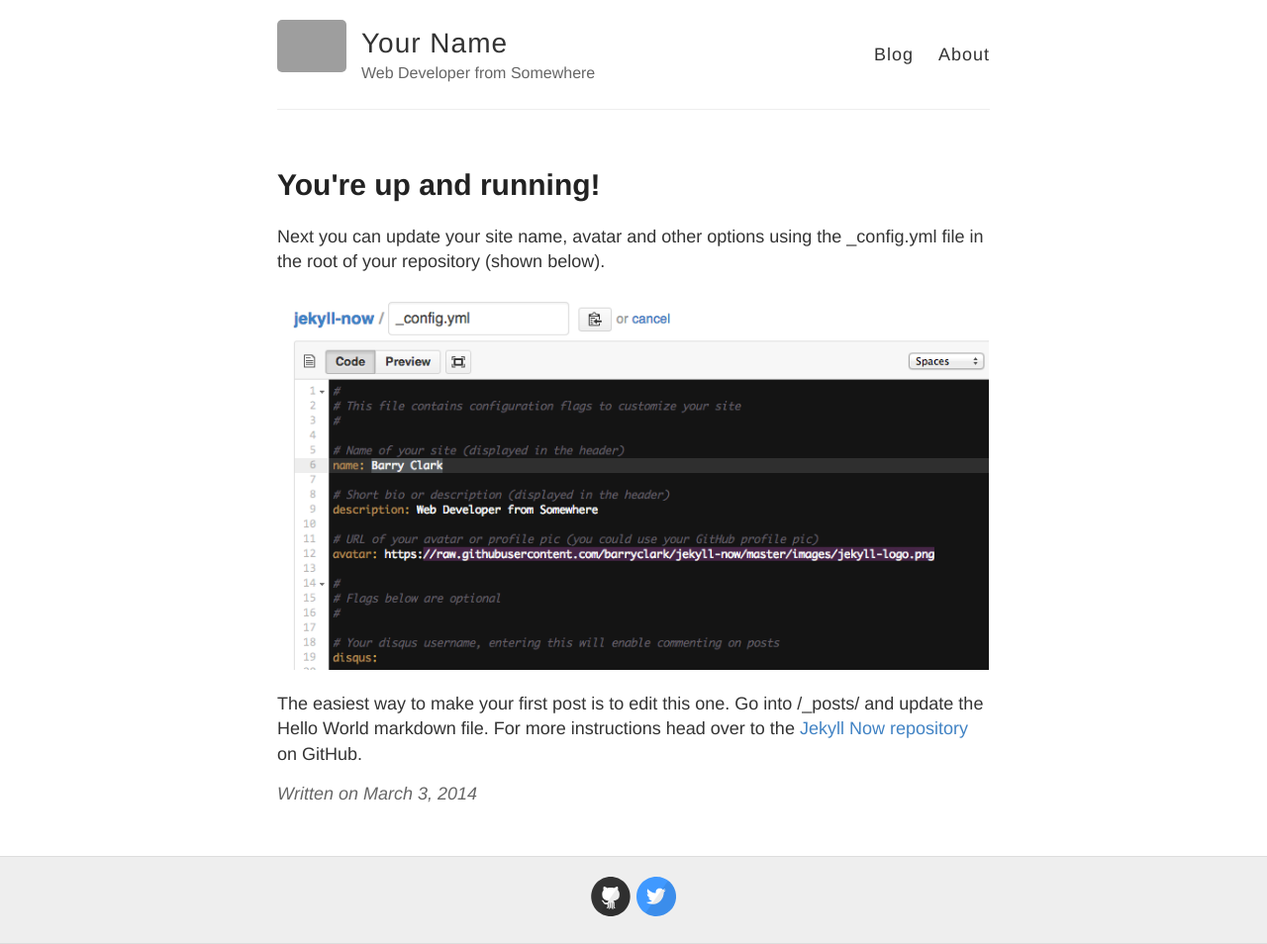
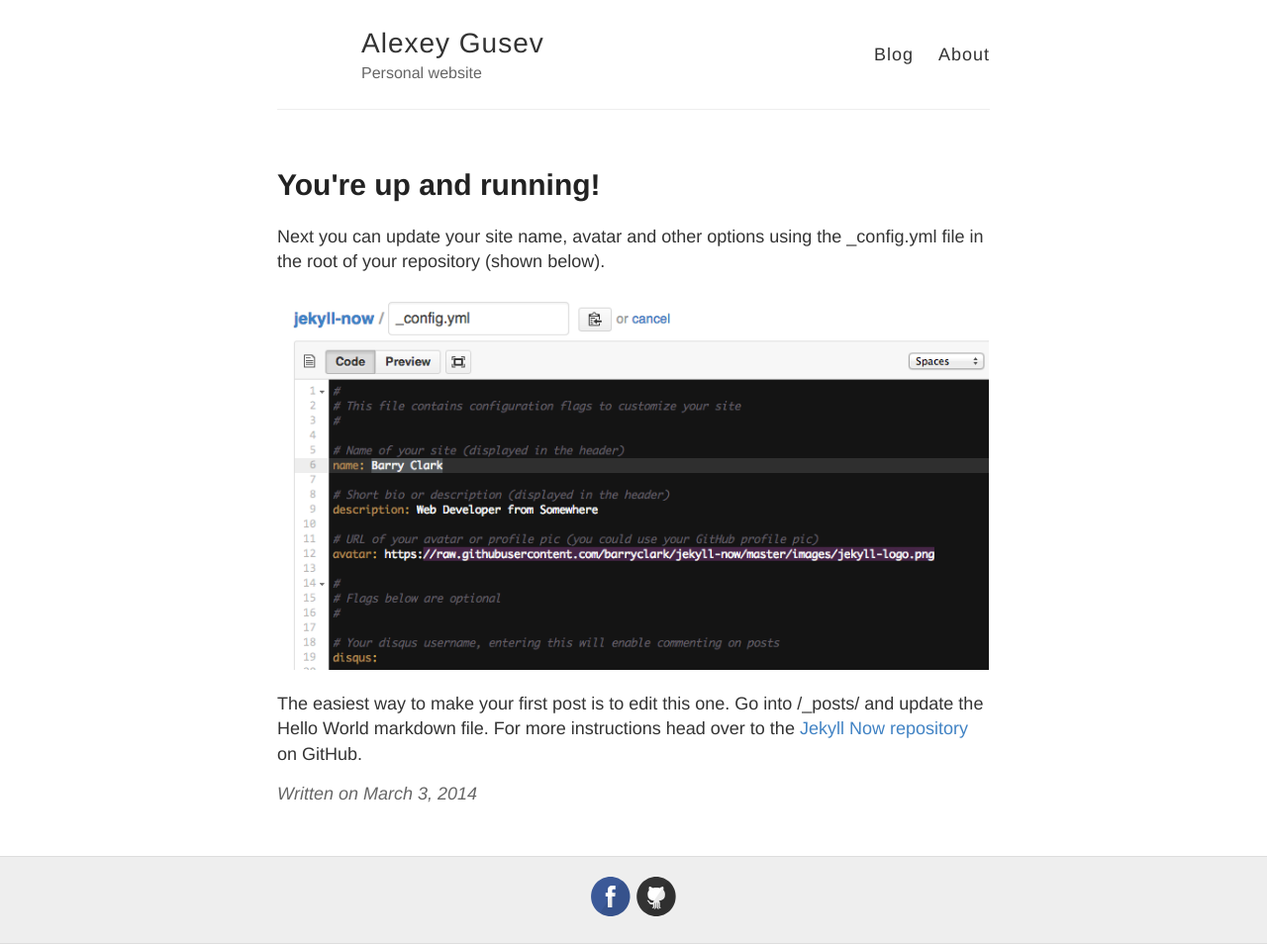
Before and after one commit to alexgoussev/alexgoussev.github.io, a Jekyll site: the page built from _posts/2014-3-3-Hello-World.md, in a window 1280 px wide. Shown: the whole page at 99% size. Built offline with Jekyll 4.4.1, drawn with Linux system fonts in a browser that asks for light colours; grey boxes are pictures that could not be loaded.

Commit message:
Change personal information

```diff
--- a/_config.yml
+++ b/_config.yml
@@ -3,13 +3,13 @@
 #
 
 # Name of your site (displayed in the header)
-name: Your Name
+name: Alexey Gusev
 
 # Short bio or description (displayed in the header)
-description: Web Developer from Somewhere
+description: Personal website
 
 # URL of your avatar or profile pic (you could use your GitHub profile pic)
-avatar: https://raw.githubusercontent.com/barryclark/jekyll-now/master/images/jekyll-logo.png
+avatar:
 
 #
 # Flags below are optional
@@ -19,14 +19,14 @@ avatar: https://raw.githubusercontent.com/barryclark/jekyll-now/master/images/je
 footer-links:
   dribbble:
   email:
-  facebook:
+  facebook: https://www.facebook.com/alpgus
   flickr:
-  github: barryclark/jekyll-now
+  github: https://github.com/alexgoussev
   instagram:
   linkedin:
   pinterest:
   rss: # just type anything here for a working RSS icon
-  twitter: jekyllrb
+  twitter:
   stackoverflow: # your stackoverflow profile, e.g. "users/50476/bart-kiers"
   youtube: # channel/<your_long_string> or user/<user-name>
   googleplus: # anything in your profile username that comes after plus.google.com/
```
